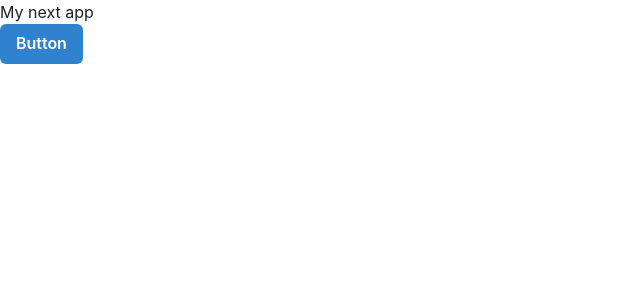
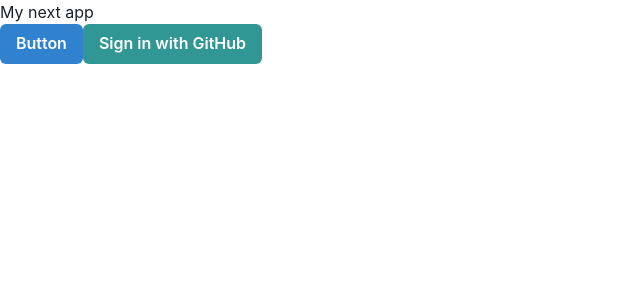
Before and after one commit to ash-bergs/dish-dollar, a Next.js app in the folder frontend/: page / in a window 1280 px wide. Shown: the top 300 px of the page, without its empty margins (0-640 px from the left). Built offline with nearby package versions, Linux system fonts and the light colour scheme; no server answers.

Commit message:
adds next-auth setup with github provider
Because why not?

```diff
--- a/frontend/src/pages/_app.tsx
+++ b/frontend/src/pages/_app.tsx
@@ -1,11 +1,14 @@
 import { ChakraProvider } from '@chakra-ui/react';
+import { SessionProvider } from 'next-auth/react';
 import { AppProps } from 'next/app';
 
-function MyApp({ Component, pageProps }: AppProps) {
+function MyApp({ Component, pageProps: { session, ...pageProps } }: AppProps) {
   return (
-    <ChakraProvider>
-      <Component {...pageProps} />
-    </ChakraProvider>
+    <SessionProvider session={session}>
+      <ChakraProvider>
+        <Component {...pageProps} />
+      </ChakraProvider>
+    </SessionProvider>
   );
 }
 
--- a/frontend/src/pages/index.tsx
+++ b/frontend/src/pages/index.tsx
@@ -1,11 +1,28 @@
 import React from 'react';
 import { Button } from '@chakra-ui/react';
 
+import { signIn, signOut, useSession } from 'next-auth/react';
+
 export default function Home() {
+  const { data: session } = useSession();
+
   return (
     <main>
       <p>My next app</p>
       <Button colorScheme="blue">Button</Button>
+
+      {!session ? (
+        <Button onClick={() => signIn('github')} colorScheme="teal">
+          Sign in with GitHub
+        </Button>
+      ) : (
+        <>
+          <p>Signed in as {session.user.email}</p>
+          <Button onClick={() => signOut()} colorScheme="red">
+            Sign out
+          </Button>
+        </>
+      )}
     </main>
   );
 }
```
Also changed, not shown: frontend/src/pages/api/auth/[...nextauth].ts (added, +14 -0 lines).
